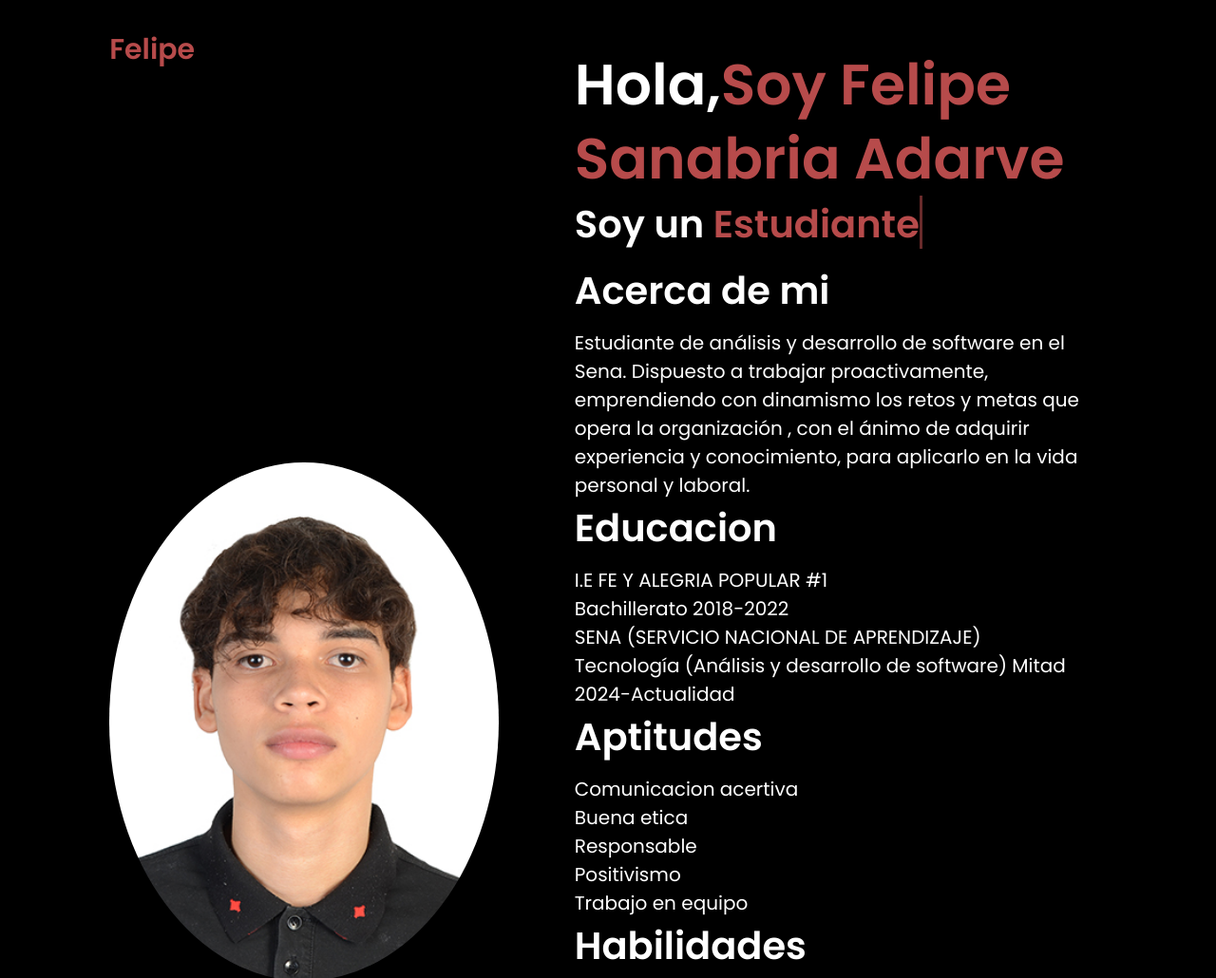
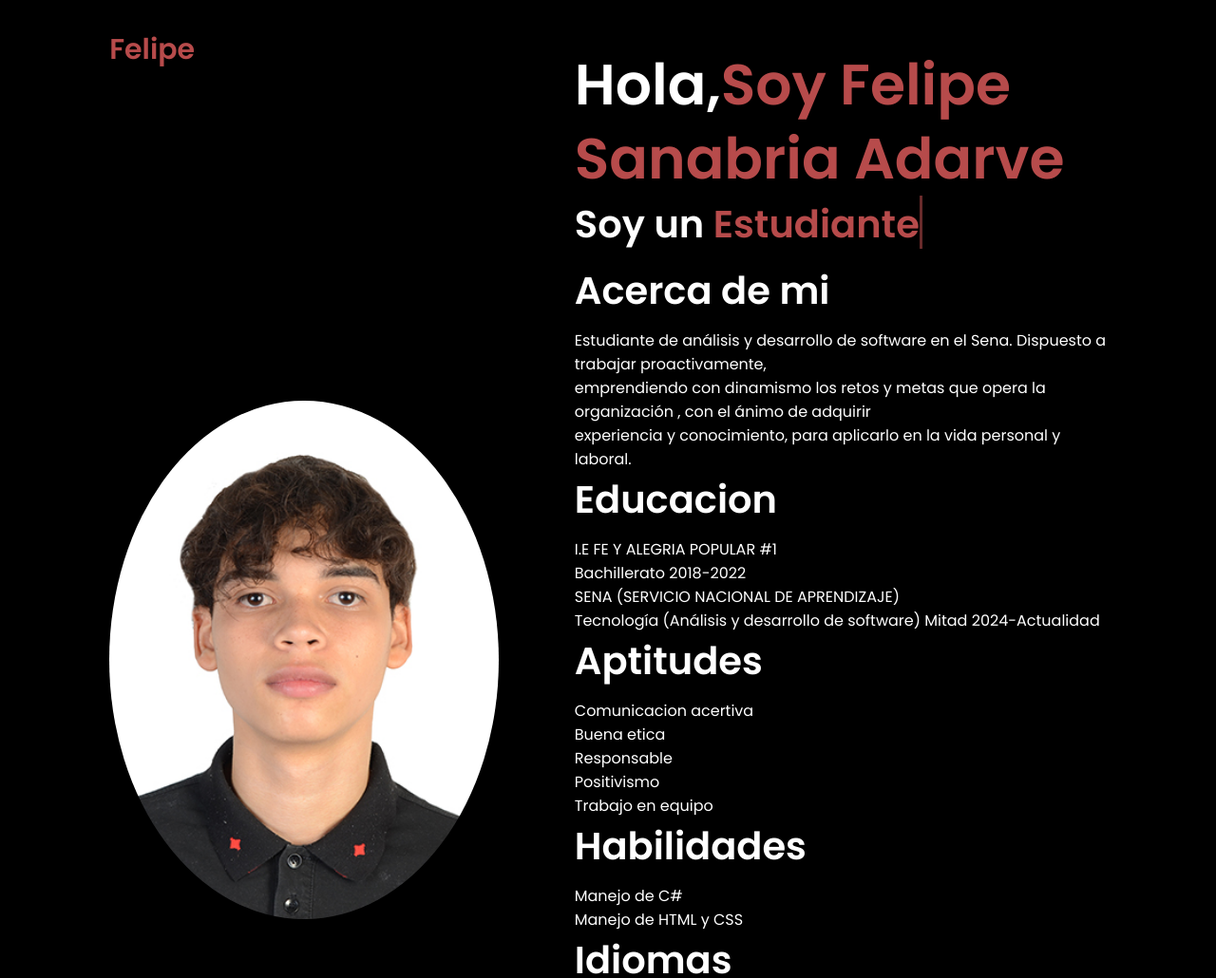
Before and after one commit to adarvefel/hoja-vida, a website: page src/index.html in a window 1280 px wide. Shown: the top 1030 px of the page at 95% size. Drawn offline with Linux system fonts and the light colour scheme.

Commit message:
cambio 11

```diff
--- a/src/style.css
+++ b/src/style.css
@@ -81,10 +81,10 @@ span{
 }
 
 .home-content p{
-    font-size: 2rem;
+    font-size: 1.6rem;
 }
 .home-content ul{
-    font-size: 2rem;
+    font-size: 1.6rem;
 
 
 }
```
